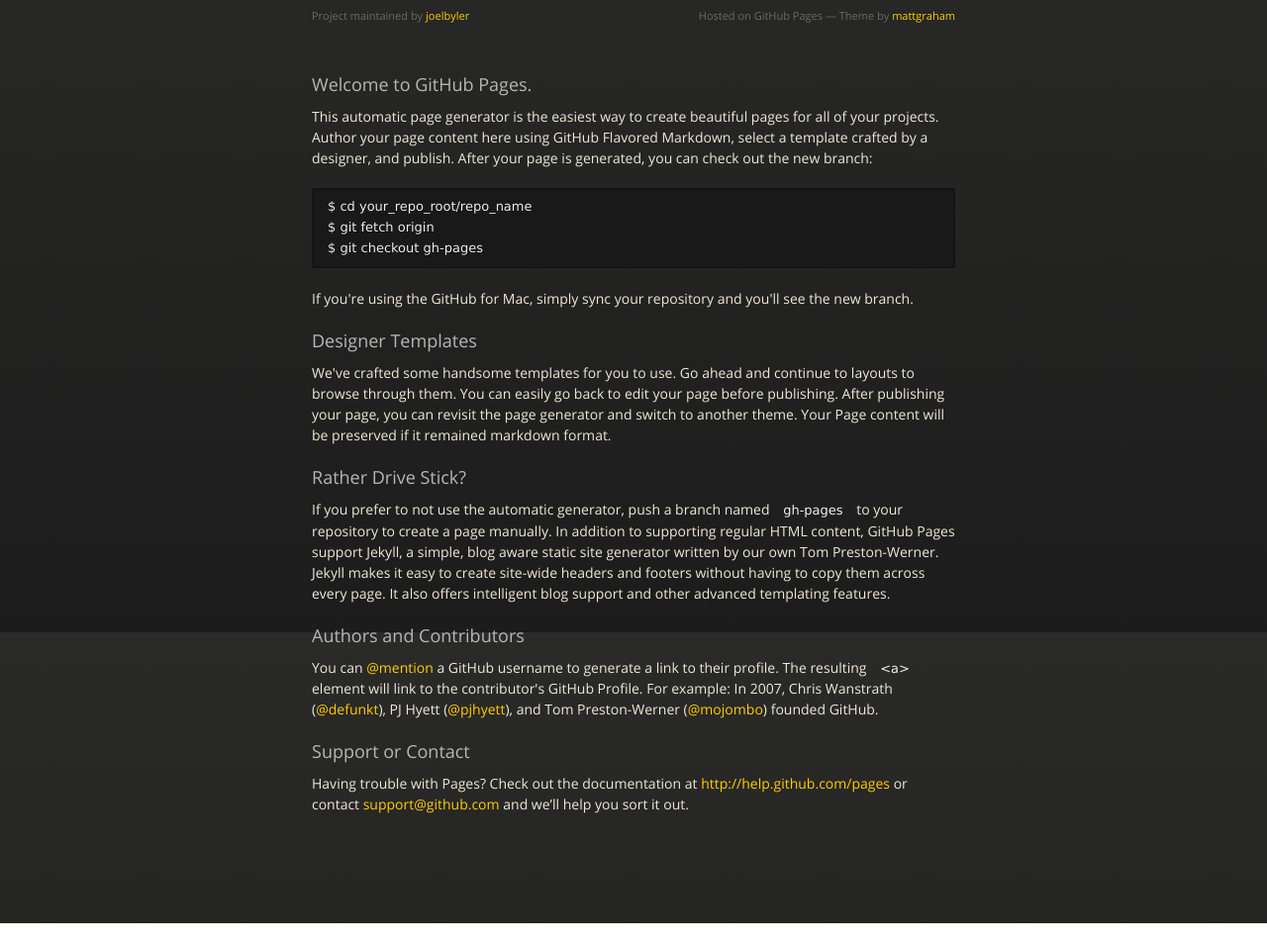
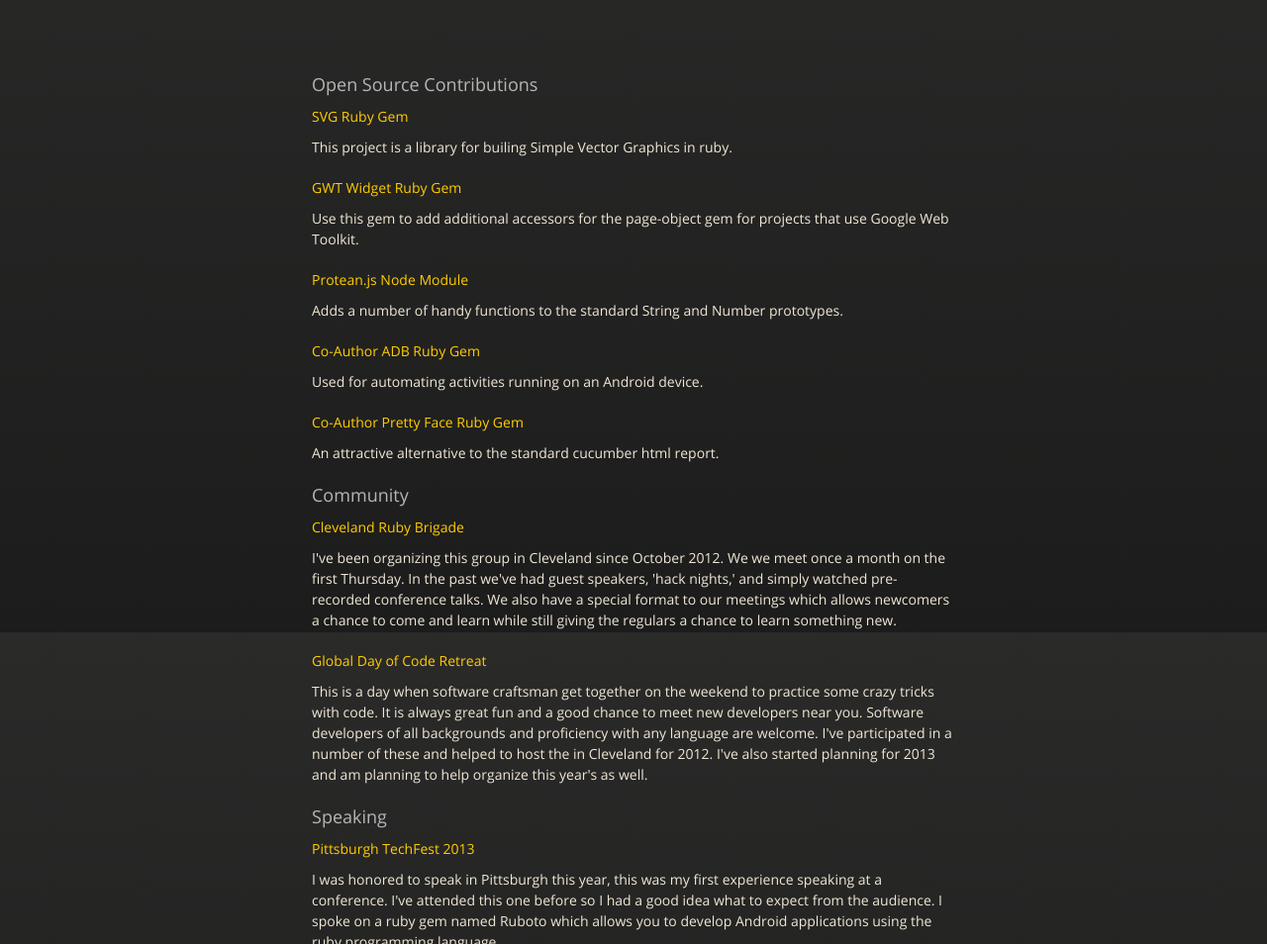
Before and after one commit to joelbyler/joelbyler.github.com_junk, a plain HTML site: page index.html in a window 1280 px wide. Shown: the part 161-1115 px from the top of the page at 99% size. Before the commit the page ends 1094 px from the top, so only its background shows below. Drawn offline with nearby package versions, Linux system fonts and the light colour scheme.

Commit message:
change index page to have info about me.

```diff
--- a/index.html
+++ b/index.html
@@ -3,7 +3,7 @@
   <head>
     <meta charset="utf-8">
     <meta http-equiv="X-UA-Compatible" content="chrome=1">
-    <title>Joelbyler.github.com by joelbyler</title>
+    <title>Joel Byler</title>
     <link rel="stylesheet" href="stylesheets/styles.css">
     <link rel="stylesheet" href="stylesheets/pygment_trac.css">
     <script src="https://ajax.googleapis.com/ajax/libs/jquery/1.7.1/jquery.min.js"></script>
@@ -18,54 +18,53 @@
 
   </head>
   <body>
-      <div id="header">
-        <nav>
-          <li class="fork"><a href="https://github.com/joelbyler">View On GitHub</a></li>
-        </nav>
-      </div><!-- end header -->
-
     <div class="wrapper">
 
       <section>
         <div id="title">
-          <h1>Joelbyler.github.com</h1>
+          <h1>joelbyler.github.com</h1>
           <p></p>
           <hr>
-          <span class="credits left">Project maintained by <a href="https://github.com/joelbyler">joelbyler</a></span>
-          <span class="credits right">Hosted on GitHub Pages &mdash; Theme by <a href="https://twitter.com/michigangraham">mattgraham</a></span>
         </div>
 
-        <h3>
-<a name="welcome-to-github-pages" class="anchor" href="#welcome-to-github-pages"><span class="octicon octicon-link"></span></a>Welcome to GitHub Pages.</h3>
-
-<p>This automatic page generator is the easiest way to create beautiful pages for all of your projects. Author your page content here using GitHub Flavored Markdown, select a template crafted by a designer, and publish. After your page is generated, you can check out the new branch:</p>
-
-<pre><code>$ cd your_repo_root/repo_name
-$ git fetch origin
-$ git checkout gh-pages
-</code></pre>
-
-<p>If you're using the GitHub for Mac, simply sync your repository and you'll see the new branch.</p>
 
 <h3>
-<a name="designer-templates" class="anchor" href="#designer-templates"><span class="octicon octicon-link"></span></a>Designer Templates</h3>
+<a name="designer-templates" class="anchor" href="#designer-templates"><span class="octicon octicon-link"></span></a>Open Source Contributions</h3>
 
-<p>We've crafted some handsome templates for you to use. Go ahead and continue to layouts to browse through them. You can easily go back to edit your page before publishing. After publishing your page, you can revisit the page generator and switch to another theme. Your Page content will be preserved if it remained markdown format.</p>
+<h4><a href="https://rubygems.org/gems/svg">SVG Ruby Gem</a></h4>
+<p>This project is a library for builing Simple Vector Graphics in ruby.</p>
+
+<h4><a href="https://rubygems.org/gems/gwt_widgets">GWT Widget Ruby Gem</a></h4>
+<p>Use this gem to add additional accessors for the page-object gem for projects that use Google Web Toolkit.</p>
+
+<h4><a href="https://npmjs.org/package/protean.js">Protean.js Node Module</a></h4>
+<p>Adds a number of handy functions to the standard String and Number prototypes.</p>
+
+<h4><a href="https://rubygems.org/gems/ADB">Co-Author ADB Ruby Gem</a></h4>
+<p>Used for automating activities running on an Android device.</p>
+
+<h4><a href="https://rubygems.org/gems/pretty_face">Co-Author Pretty Face Ruby Gem</a></h4>
+<p>An attractive alternative to the standard cucumber html report.</p>
+
 
 <h3>
-<a name="rather-drive-stick" class="anchor" href="#rather-drive-stick"><span class="octicon octicon-link"></span></a>Rather Drive Stick?</h3>
+<a name="designer-templates" class="anchor" href="#designer-templates"><span class="octicon octicon-link"></span></a>Community</h3>
 
-<p>If you prefer to not use the automatic generator, push a branch named <code>gh-pages</code> to your repository to create a page manually. In addition to supporting regular HTML content, GitHub Pages support Jekyll, a simple, blog aware static site generator written by our own Tom Preston-Werner. Jekyll makes it easy to create site-wide headers and footers without having to copy them across every page. It also offers intelligent blog support and other advanced templating features.</p>
+<h4><a href="http://www.meetup.com/ClevelandRuby/">Cleveland Ruby Brigade</a></h4>
+<p>I've been organizing this group in Cleveland since October 2012. We we meet once a month on the first Thursday.  In the past we've had guest speakers, 'hack nights,' and simply watched pre-recorded conference talks.  We also have a special format to our meetings which allows newcomers a chance to come and learn while still giving the regulars a chance to learn something new.</p>
+
+<h4><a href="http://globalday.coderetreat.org/">Global Day of Code Retreat</a></h4>
+<p>This is a day when software craftsman get together on the weekend to practice some crazy tricks with code.  It is always great fun and a good chance to meet new developers near you.  Software developers of all backgrounds and proficiency with any language are welcome.  I've participated in a number of these and helped to host the in Cleveland for 2012. I've also started planning for 2013 and am planning to help organize this year's as well.</p>
 
 <h3>
-<a name="authors-and-contributors" class="anchor" href="#authors-and-contributors"><span class="octicon octicon-link"></span></a>Authors and Contributors</h3>
+<a name="designer-templates" class="anchor" href="#designer-templates"><span class="octicon octicon-link"></span></a>Speaking</h3>
 
-<p>You can <a href="https://github.com/blog/821" class="user-mention">@mention</a> a GitHub username to generate a link to their profile. The resulting <code>&lt;a&gt;</code> element will link to the contributor's GitHub Profile. For example: In 2007, Chris Wanstrath (<a href="https://github.com/defunkt" class="user-mention">@defunkt</a>), PJ Hyett (<a href="https://github.com/pjhyett" class="user-mention">@pjhyett</a>), and Tom Preston-Werner (<a href="https://github.com/mojombo" class="user-mention">@mojombo</a>) founded GitHub.</p>
+<h4><a href="http://pghtechfest.com/">Pittsburgh TechFest 2013</a></h4>
+<p>I was honored to speak in Pittsburgh this year, this was my first experience speaking at a conference.  I've attended this one before so I had a good idea what to expect from the audience.  I spoke on a ruby gem named Ruboto which allows you to develop Android applications using the ruby programming language.</p>
 
-<h3>
-<a name="support-or-contact" class="anchor" href="#support-or-contact"><span class="octicon octicon-link"></span></a>Support or Contact</h3>
+<h4><a href="http://www.codemash.org/">Codemash 2.0.1.4</a></h4>
+<p>I've recently been accepted to speak in January at the upcoming Codemash conference.  This is a fantastic conference held at the Kalihari resort in the middle of winter.  Where else can you wear shorts and go swimming in Ohio in the dead of winter?  I've been accepted for two sessions, one will discuss the Travis-CI service for open source applicaitons, while the other will be about how to do some thing that an IDE does for you without the added overhead of an actual IDE.</p>
 
-<p>Having trouble with Pages? Check out the documentation at <a href="http://help.github.com/pages">http://help.github.com/pages</a> or contact <a href="mailto:support@github.com">support@github.com</a> and we’ll help you sort it out.</p>
       </section>
 
     </div>
```
